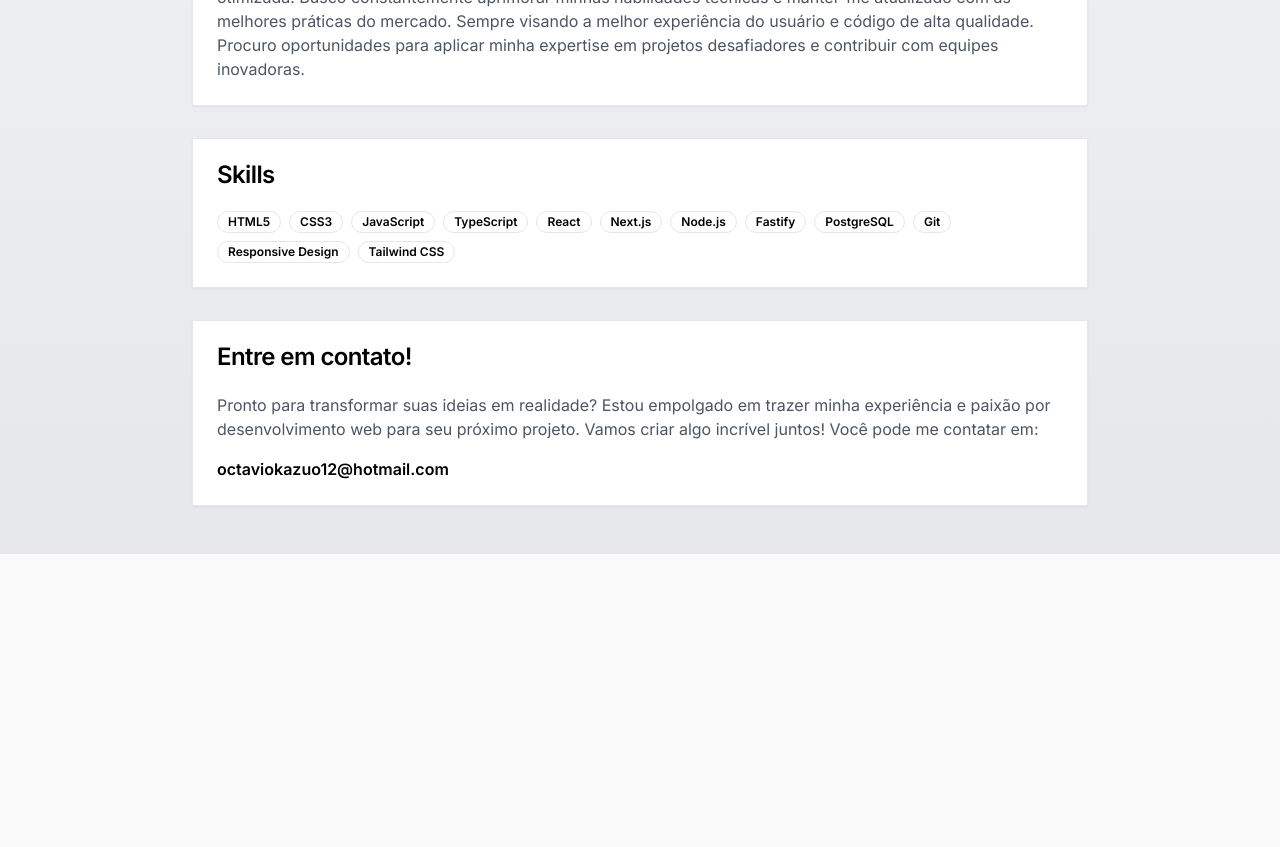
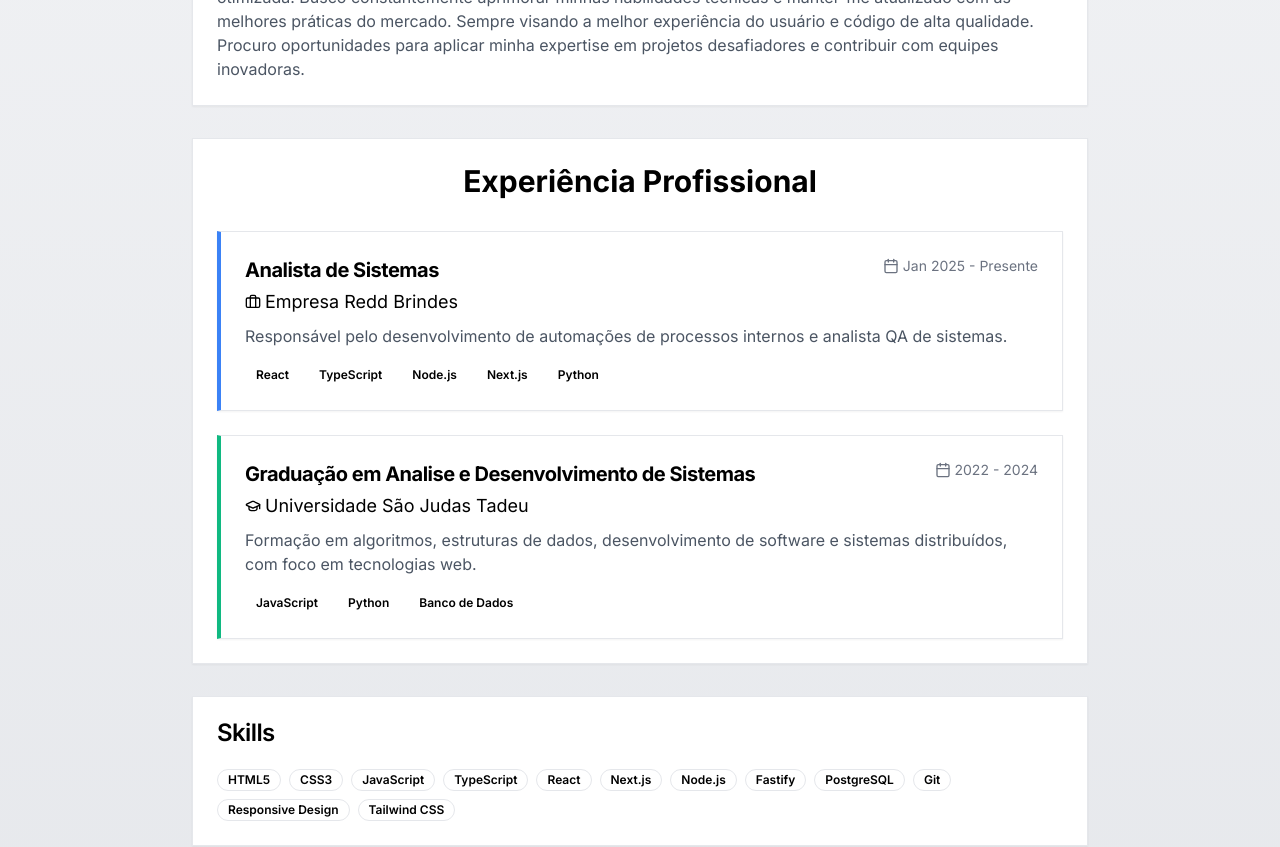
Before and after one commit to KazuoMurakami/Kazuo-portfolio, a Next.js app: page /profile in a window 1280 px wide. Shown: the part 540-1387 px from the top of the page. Before the commit the page ends 1094 px from the top, so only its background shows below. Built offline with nearby package versions, Linux system fonts and the light colour scheme.

Commit message:
feat: add Experience component to showcase professional and educational background

```diff
--- /dev/null
+++ b/src/app/profile/experience.tsx
@@ -0,0 +1,97 @@
+import { Badge } from '@/components/ui/badge'
+import {
+  Card,
+  CardContent,
+  CardDescription,
+  CardHeader,
+  CardTitle,
+} from '@/components/ui/card'
+import { Briefcase, Calendar, GraduationCap } from 'lucide-react'
+
+interface ExperienceItem {
+  title: string
+  company: string
+  period: string
+  description: string
+  type: 'trabalho' | 'educação'
+  skills?: string[]
+}
+
+export function Experience() {
+  const experiences: ExperienceItem[] = [
+    {
+      type: 'trabalho',
+      title: 'Analista de Sistemas',
+      company: 'Empresa Redd Brindes',
+      period: 'Jan 2025 - Presente',
+      description:
+        'Responsável pelo desenvolvimento de automações de processos internos e analista QA de sistemas.',
+      skills: ['React', 'TypeScript', 'Node.js', 'Next.js', 'Python'],
+    },
+    {
+      type: 'educação',
+      title: 'Graduação em Analise e Desenvolvimento de Sistemas',
+      company: 'Universidade São Judas Tadeu',
+      period: '2022 - 2024',
+      description:
+        'Formação em algoritmos, estruturas de dados, desenvolvimento de software e sistemas distribuídos, com foco em tecnologias web.',
+      skills: ['JavaScript', 'Python', 'Banco de Dados'],
+    },
+    // Você pode adicionar mais experiências aqui
+  ]
+
+  return (
+    <div className="space-y-8">
+      <h2 className="text-3xl font-bold text-center mb-8">
+        Experiência Profissional
+      </h2>
+
+      <div className="grid gap-6">
+        {experiences.map((experience, index) => (
+          <Card
+            key={index}
+            className="bg-white border-l-4 hover:shadow-lg transition-shadow duration-300"
+            style={{
+              borderLeftColor:
+                experience.type === 'trabalho' ? '#3b82f6' : '#10b981',
+            }}
+          >
+            <CardHeader className="pb-2">
+              <div className="flex justify-between items-start">
+                <div>
+                  <CardTitle className="text-xl font-bold">
+                    {experience.title}
+                  </CardTitle>
+                  <CardDescription className="text-lg flex items-center gap-1 mt-1">
+                    {experience.type === 'trabalho' ? (
+                      <Briefcase className="h-4 w-4" />
+                    ) : (
+                      <GraduationCap className="h-4 w-4" />
+                    )}
+                    {experience.company}
+                  </CardDescription>
+                </div>
+                <div className="flex items-center text-sm text-gray-500">
+                  <Calendar className="h-4 w-4 mr-1" />
+                  {experience.period}
+                </div>
+              </div>
+            </CardHeader>
+            <CardContent>
+              <p className="text-gray-600 mb-4">{experience.description}</p>
+              {experience.skills && (
+                <div className="flex flex-wrap gap-2">
+                  {experience.skills.map((skill, i) => (
+                    <Badge key={i} variant="secondary">
+                      {skill}
+                    </Badge>
+                  ))}
+                </div>
+              )}
+            </CardContent>
+          </Card>
+        ))}
+      </div>
+    </div>
+  )
+}
--- a/src/app/profile/page.tsx
+++ b/src/app/profile/page.tsx
@@ -3,12 +3,13 @@ import { Avatar, AvatarFallback, AvatarImage } from '@/components/ui/avatar'
 import { Badge } from '@/components/ui/badge'
 import { Card, CardContent, CardHeader, CardTitle } from '@/components/ui/card'
 import { Github, Linkedin, Mail } from 'lucide-react'
+import { Experience } from './experience'
 
 export default function DeveloperPortfolio() {
   return (
     <>
       <Header />
-      <div className=" bg-gradient-to-b from-gray-100 to-gray-200 py-12 px-4 sm:px-6 lg:px-8">
+      <div className="bg-gradient-to-b from-gray-100 to-gray-200 py-12 px-4 sm:px-6 lg:px-8">
         <main className="max-w-4xl mx-auto space-y-8 mt-10">
           {/* Header Section */}
           <header className="text-center">
@@ -36,7 +37,7 @@ export default function DeveloperPortfolio() {
                 <Linkedin className="w-6 h-6" />
               </a>
               <a
-                href="otaviokazuo12@hotmail.com"
+                href="mailto:octaviokazuo12@hotmail.com"
                 target="_blank"
                 className="text-gray-600 hover:text-gray-900"
               >
@@ -62,6 +63,13 @@ export default function DeveloperPortfolio() {
                 oportunidades para aplicar minha expertise em projetos
                 desafiadores e contribuir com equipes inovadoras.
               </p>
+            </CardContent>
+          </Card>
+
+          {/* Experience Section */}
+          <Card className="bg-white">
+            <CardContent className="pt-6">
+              <Experience />
             </CardContent>
           </Card>
 
--- a/src/lib/projects.ts
+++ b/src/lib/projects.ts
@@ -102,7 +102,6 @@ export const projects: Project[] = [
     features: [
       'Dashboard de controle financeiro',
       'Análise de gastos por categoria',
-      'Integração com IA para insights financeiros',
       'Geração de relatórios personalizados',
       'Interface responsiva e intuitiva',
     ],
@@ -124,13 +123,12 @@ export const projects: Project[] = [
     title: 'Nlw-Nodejs',
     description:
       'Sistema de gestão de participantes para eventos presenciais com check-in e emissão de credenciais.',
-    image: '',
+    image: '/gem.jpg',
     github: 'https://github.com/KazuoMurakami/Nlw-Nodejs',
-    category: 'web',
+    category: 'back-end',
     technologies: ['Node.js', 'TypeScript', 'Prisma', 'PostgreSQL', 'Express'],
     features: [
       'Cadastro e gestão de participantes',
-      'Sistema de check-in com QR Code',
       'Emissão de credenciais personalizadas',
       'Relatórios de presença em tempo real',
       'API RESTful para integração com aplicativo móvel',
```
Also changed, not shown: public/gem.jpg (added).
